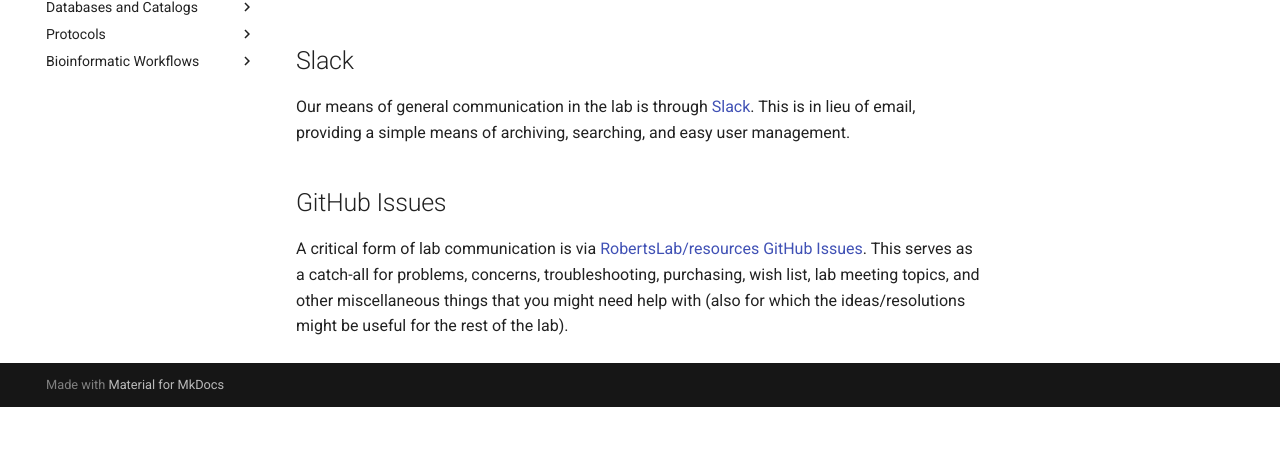
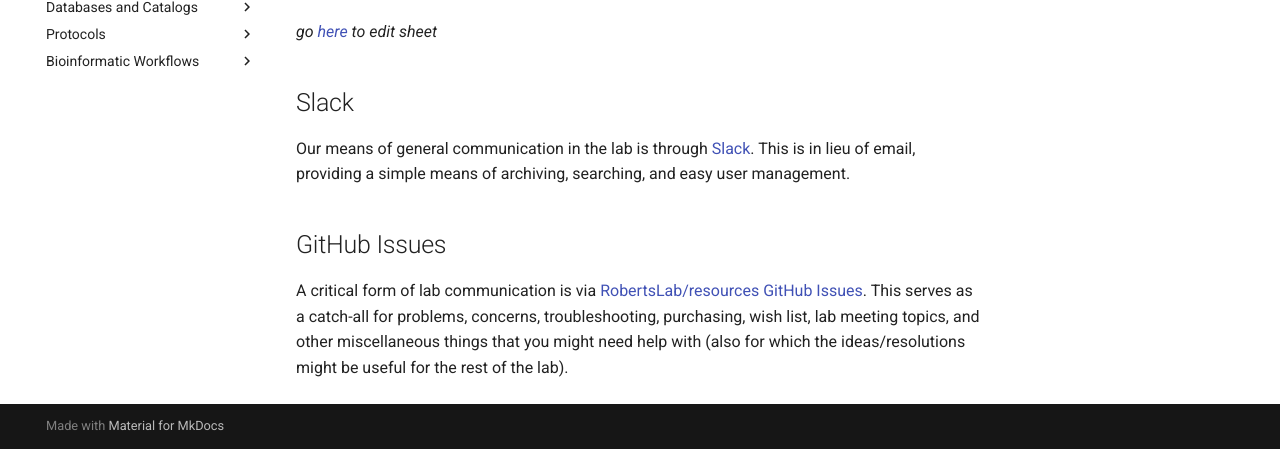
Before and after one commit to RobertsLab/resources, an MkDocs documentation site: the page built from docs/Lab-Communication.md, in a window 1280 px wide and 900 px high, scrolled down 1131 px, cut to the strip 451-900 px from the top of the window. Built offline with MkDocs 1.6.1 and Material for MkDocs 9.7.7, drawn with Linux system fonts in a browser that asks for light colours; comment, search, counter and statistics services are not loaded; before the commit the page ends 1989 px from its top, so only the background shows below that.

Commit message:
edit form

```diff
--- a/docs/Lab-Communication.md
+++ b/docs/Lab-Communication.md
@@ -25,7 +25,8 @@
 
 If you have any suggestions for topics, papers, demos (or anything for lab meeting) please submit [here](https://github.com/RobertsLab/resources/issues?q=is%3Aopen+is%3Aissue+label%3A%22lab+meeting%22)
 
-<iframe width="682" height="422" seamless frameborder="0" scrolling="yes" src="https://docs.google.com/spreadsheets/d/e/2PACX-1vSTNFZvm1UbyKlGU0nsiif4uJfV66V1Hovxmc2M0cMnKW-Kj7L60HVv4H3ipC5Nfl-I64dQlFdZFjwV/pubhtml?gid=0&amp;single=true&amp;widget=true&amp;headers=false"></iframe>
+<iframe width="682" height="422" seamless frameborder="0" scrolling="yes"  src="https://docs.google.com/spreadsheets/d/e/2PACX-1vSTNFZvm1UbyKlGU0nsiif4uJfV66V1Hovxmc2M0cMnKW-Kj7L60HVv4H3ipC5Nfl-I64dQlFdZFjwV/pubhtml?gid=0&amp;single=true&amp;widget=true&amp;headers=false"></iframe>
+_go [here](https://docs.google.com/spreadsheets/d/1WB87aK0_CHu9mxb5P9nWRH0-LDF15ogf3Ibjoe_cGTQ/edit?usp=sharing) to edit sheet_
 
 
 ## Slack
```
